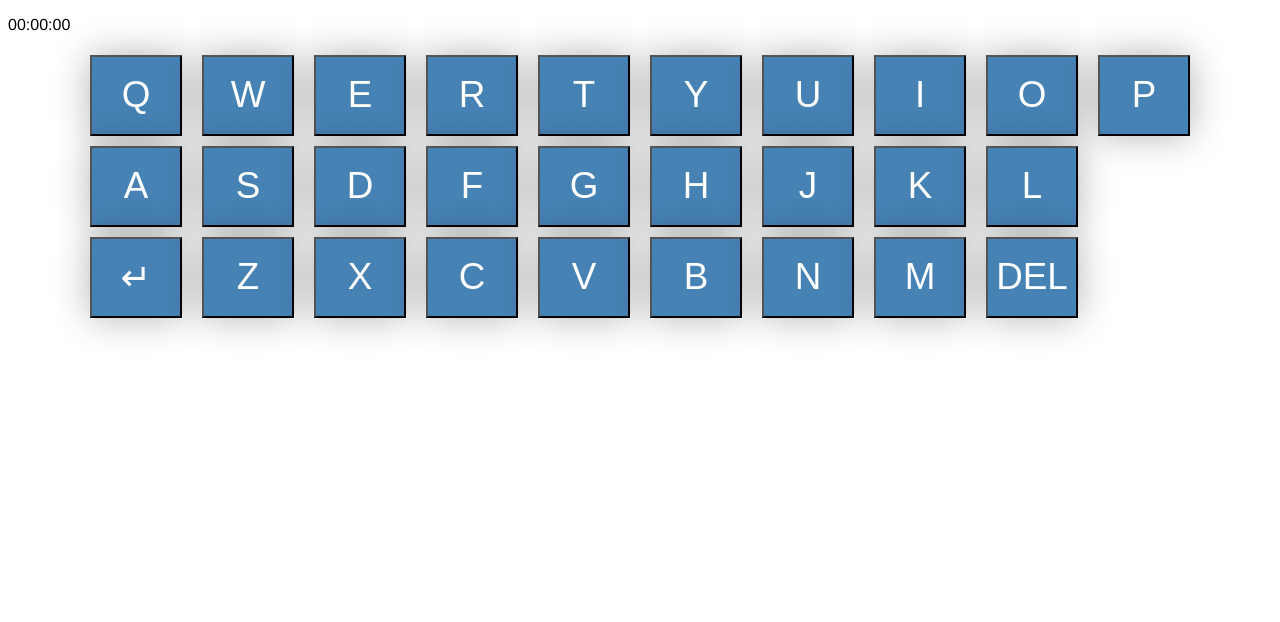
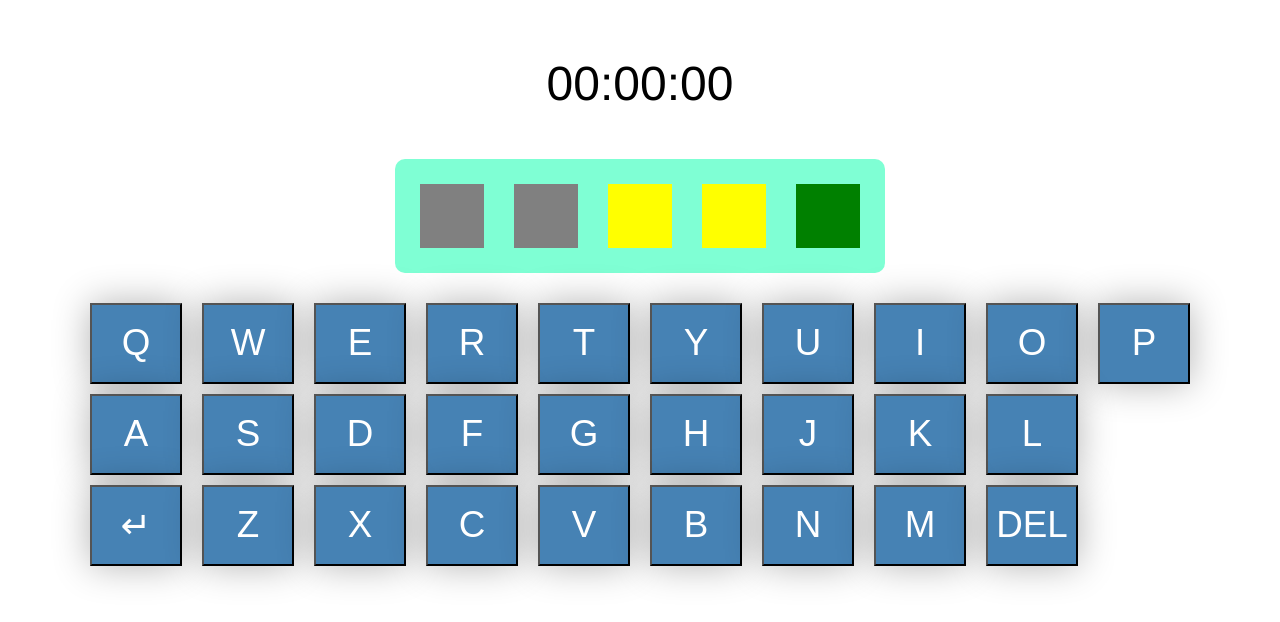
Before and after one commit to liber09/Wordle, a React (Create React App) app in the folder frontend/: page / in a window 1280 px wide. Shown: the top 622 px of the page. Built offline with nearby package versions, Linux system fonts and the light colour scheme; no server answers.

Commit message:
gameRow and tile components

```diff
--- a/frontend/src/app.scss
+++ b/frontend/src/app.scss
@@ -1,7 +1,23 @@
 @import 'styles/variables.scss';
 @import 'components/keyboard/keyboard.module.scss';
+@import 'components/gameRow/gameRow.module.scss';
+@import 'components/tile/tile.module.scss';
 
+.gameContainer{
+    display: grid;
+    justify-content: center;
+    grid-template-columns: 3fr;
+}
 .centerKeyboard{
     display: flex;
     justify-content: center;
 }
+.centerBoard{
+    display: flex;
+    justify-content: center;
+}
+
+.clock{
+    font-size: 3em;
+    text-align: center;
+}
--- a/frontend/src/app.tsx
+++ b/frontend/src/app.tsx
@@ -1,18 +1,16 @@
 import React, { useState, useEffect, Fragment } from "react";
 import "./app.scss";
-import { setupBoard } from "./functions/setupBoard";
-/* import BoardBox from "./component/BoardBox.tsx";
-import { boardStart } from "./functions/boardStart.ts";
-import { Keyboard } from "./component/Keyboard.tsx";
-import { checkGuess } from "./functions/checkGuess.ts";
-import CompletedResult from "./component/CompletedResult.tsx";
-import FailedResult from "./component/FailedResult.tsx";
-import Modal from "./component/Modal.tsx";
-import { retrieveRandomWord } from "./functions/retriveRandomWord.ts"; */
+//import { setupBoard } from "./functions/setupBoard";
+//import { boardStart } from "./functions/boardStart.ts";
+//import { checkGuess } from "./functions/checkGuess.ts";
+//import CompletedResult from "./component/CompletedResult.tsx";
+//import FailedResult from "./component/FailedResult.tsx";
+//import Modal from "./component/Modal.tsx";
 import GameDifficulty from "./components/gameDifficulty/gameDifficulty";
 import getRandomWord from "./functions/getRandomWord";
 import Clock from "./components/clock/clock";
 import {Keyboard} from "./components/keyboard/keyboard";
+import GameRow from "./components/gameRow/gameRow";
 
 export default function App() {
  //   console.log("Test")
@@ -49,8 +47,13 @@ export default function App() {
   }, [selectLength, allowDuplicateLetters]);
 
   return (
-    <div>
-      <Clock setTime={setTime} firstWord={letterGuess} />
+    <div className = "gameContainer">
+      <div className = "clock">
+        <Clock setTime={setTime} firstWord={letterGuess} />
+      </div>
+      <div className="centerBoard">
+        <GameRow isCorrect={false} exists={true}></GameRow>
+      </div>
       <div className="centerKeyboard">
         <Keyboard></Keyboard>
       </div>
--- a/frontend/src/components/board/board.tsx
+++ /dev/null
@@ -1,6 +0,0 @@
-import React, { useEffect, useState } from "react";
-
-interface Props{
-    row: number;
-
-}
--- /dev/null
+++ b/frontend/src/components/gameRow/gameRow.module.scss
@@ -0,0 +1,9 @@
+.gameRowContainer{
+    background-color: aquamarine;
+    display: flex;
+    justify-content: center;
+    gap: 30px;
+    padding: 25px;
+    margin-bottom: 25px;
+    border-radius: 10px;
+}
--- /dev/null
+++ b/frontend/src/components/gameRow/gameRow.tsx
@@ -0,0 +1,20 @@
+import React from "react";
+import Tile from "../tile/tile";
+
+interface Props {
+    isCorrect: boolean;
+    exists: boolean;
+  }
+
+export default function GameRow({isCorrect, exists}: Props){
+    return(
+        <div className = "gameRowContainer">
+            <Tile isCorrect={false} exists={false}></Tile>
+            <Tile isCorrect={false} exists={false}></Tile>
+            <Tile isCorrect={false} exists={true}></Tile>
+            <Tile isCorrect={false} exists={true}></Tile>
+            <Tile isCorrect={true} exists={true}></Tile>
+        </div>
+
+    )
+}
--- /dev/null
+++ b/frontend/src/components/tile/tile.module.scss
@@ -0,0 +1,17 @@
+
+.tileContainer{
+    background-color: gray;
+    width: 4em;
+    height: 4em;
+    display: flex;
+    justify-content: center;
+    align-items: center;
+}
+
+.correct{
+    background-color: green;
+}
+
+.wrongPlace{
+    background-color: yellow;
+}
--- /dev/null
+++ b/frontend/src/components/tile/tile.tsx
@@ -0,0 +1,22 @@
+import React from "react";
+interface props{
+    isCorrect: boolean;
+    exists: boolean;
+
+}
+export default function Tile({isCorrect, exists}: props){
+
+    let classNames;
+    if (isCorrect){
+        classNames = "correct";
+    }
+    if (isCorrect === false && exists){
+        classNames = "wrongPlace"
+    }
+
+    return(
+        <div className = {`tileContainer ${classNames}` }>
+
+        </div>
+    );
+}
```
